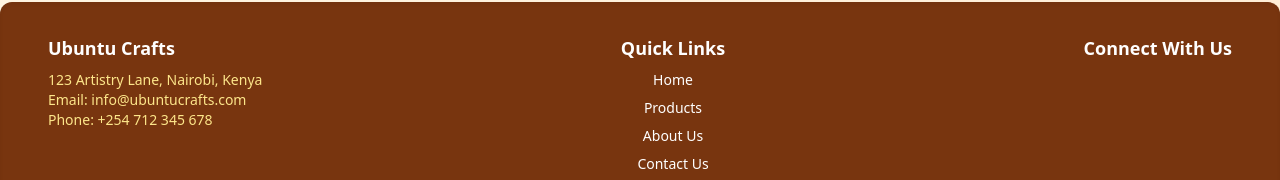
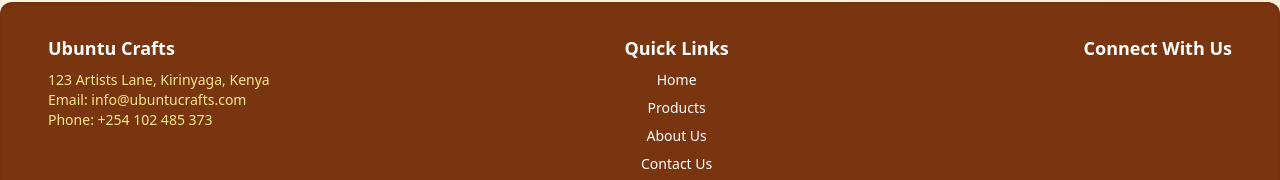
Before and after one commit to gitaukariuki/ubuntu-crafts, a React (Create React App) app: page / in a window 1280 px wide. Shown: the part 3108-3288 px from the top of the page. Built offline with nearby package versions, Linux system fonts and the light colour scheme.

Commit message:
Update App.js

```diff
--- a/src/App.js
+++ b/src/App.js
@@ -191,9 +191,9 @@ const App = () => {
         <div className="container mx-auto text-center md:flex md:justify-between md:items-start">
           <div className="mb-6 md:mb-0 md:text-left">
             <p className="text-lg font-bold mb-2">Ubuntu Crafts</p>
-            <p className="text-sm text-amber-200">123 Artistry Lane, Nairobi, Kenya</p>
+            <p className="text-sm text-amber-200">123 Artists Lane, Kirinyaga, Kenya</p>
             <p className="text-sm text-amber-200">Email: info@ubuntucrafts.com</p>
-            <p className="text-sm text-amber-200">Phone: +254 712 345 678</p>
+            <p className="text-sm text-amber-200">Phone: +254 102 485 373</p>
           </div>
 
           <div className="mb-6 md:mb-0">
```
